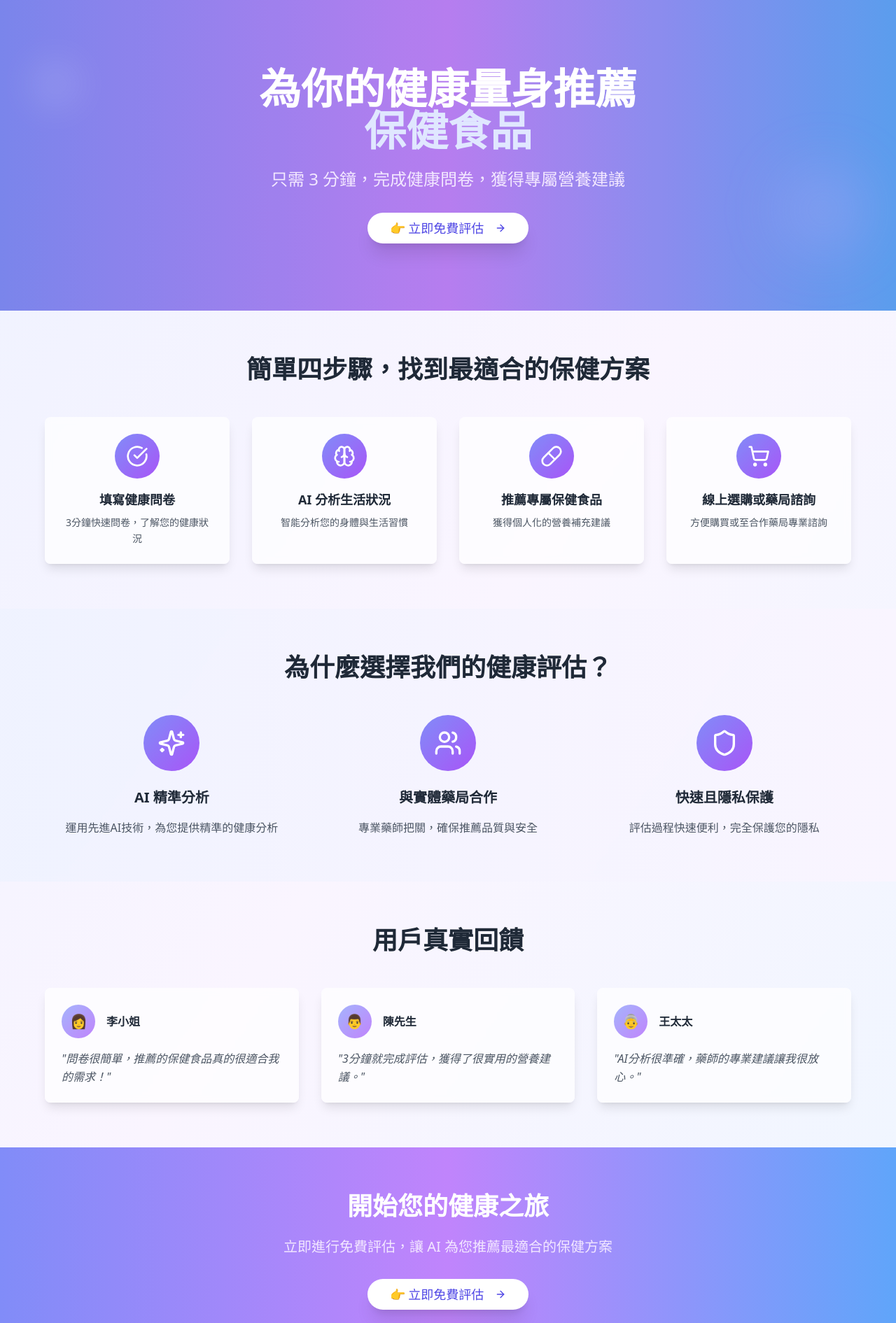
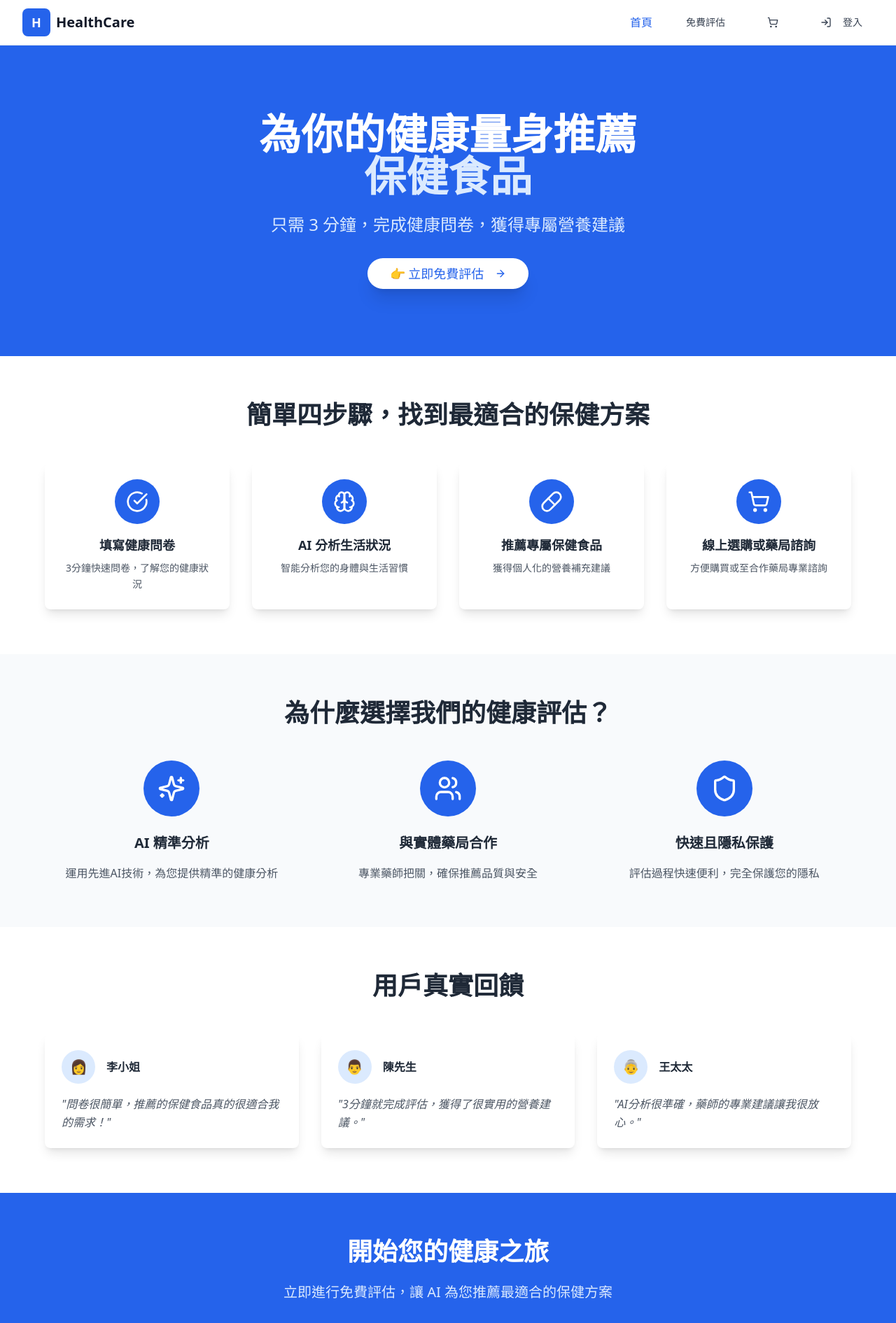
Before and after one commit to Tcy930502/design-to-vite-magic, a React (Vite) app: page / in a window 1280 px wide. Shown: the top 1891 px of the page at 70% size. Built offline with nearby package versions, Linux system fonts and the light colour scheme.

Commit message:
Refactor: Apply color scheme and add header elements
Apply the color scheme from the provided image. Add "首頁", "免費評估", "購物車", and "登入" to the header, and replace the logo.

```diff
--- a/src/components/HomePage.tsx
+++ b/src/components/HomePage.tsx
@@ -1,6 +1,6 @@
 
 import React from 'react';
-import { ArrowRight, CheckCircle, Brain, Pill, ShoppingCart, Sparkles, Users, Shield, Clock } from 'lucide-react';
+import { ArrowRight, CheckCircle, Brain, Pill, ShoppingCart, Sparkles, Users, Shield, Clock, LogIn } from 'lucide-react';
 import { Button } from '@/components/ui/button';
 import { Card, CardContent } from '@/components/ui/card';
 
@@ -70,45 +70,74 @@ const HomePage = () => {
   ];
 
   return (
-    <div className="min-h-screen bg-gradient-to-br from-indigo-50 via-purple-50 to-blue-50">
+    <div className="min-h-screen bg-slate-50">
+      {/* Navigation Header */}
+      <header className="bg-white shadow-sm border-b">
+        <div className="max-w-7xl mx-auto px-4 sm:px-6 lg:px-8">
+          <div className="flex justify-between items-center h-16">
+            {/* Logo */}
+            <div className="flex items-center">
+              <div className="w-10 h-10 bg-blue-600 rounded-lg flex items-center justify-center">
+                <span className="text-white font-bold text-lg">H</span>
+              </div>
+              <span className="ml-2 text-xl font-semibold text-gray-900">HealthCare</span>
+            </div>
+
+            {/* Navigation */}
+            <nav className="flex items-center space-x-8">
+              <a href="/" className="text-blue-600 font-medium">首頁</a>
+              <Button
+                onClick={handleStartAssessment}
+                variant="ghost"
+                className="text-gray-700 hover:text-blue-600"
+              >
+                免費評估
+              </Button>
+              <Button variant="ghost" size="icon" className="text-gray-700 hover:text-blue-600">
+                <ShoppingCart className="w-5 h-5" />
+              </Button>
+              <Button variant="ghost" className="text-gray-700 hover:text-blue-600">
+                <LogIn className="w-4 h-4 mr-2" />
+                登入
+              </Button>
+            </nav>
+          </div>
+        </div>
+      </header>
+
       {/* Hero Section */}
-      <section className="relative px-4 py-16 md:py-24 bg-gradient-to-r from-indigo-400 via-purple-400 to-blue-400 text-white overflow-hidden">
-        <div className="absolute inset-0 bg-black/5"></div>
-        <div className="relative max-w-6xl mx-auto text-center">
+      <section className="relative px-4 py-16 md:py-24 bg-blue-600 text-white overflow-hidden">
+        <div className="max-w-6xl mx-auto text-center">
           <h1 className="text-4xl md:text-6xl font-bold mb-6 animate-fade-in">
             為你的健康量身推薦
-            <span className="block text-indigo-100">保健食品</span>
+            <span className="block text-blue-100">保健食品</span>
           </h1>
-          <p className="text-xl md:text-2xl mb-8 text-purple-100 max-w-3xl mx-auto animate-fade-in" style={{animationDelay: '0.2s'}}>
+          <p className="text-xl md:text-2xl mb-8 text-blue-100 max-w-3xl mx-auto animate-fade-in" style={{animationDelay: '0.2s'}}>
             只需 3 分鐘，完成健康問卷，獲得專屬營養建議
           </p>
           <Button
             onClick={handleStartAssessment}
             size="lg"
-            className="bg-white text-indigo-600 hover:bg-indigo-50 text-lg px-8 py-4 rounded-full shadow-xl hover:shadow-2xl transition-all duration-300 transform hover:scale-105 animate-fade-in"
+            className="bg-white text-blue-600 hover:bg-blue-50 text-lg px-8 py-4 rounded-full shadow-xl hover:shadow-2xl transition-all duration-300 transform hover:scale-105 animate-fade-in"
             style={{animationDelay: '0.4s'}}
           >
             👉 立即免費評估
             <ArrowRight className="ml-2 w-5 h-5" />
           </Button>
         </div>
-
-        {/* Decorative Elements */}
-        <div className="absolute top-20 left-10 w-20 h-20 bg-white/10 rounded-full blur-xl"></div>
-        <div className="absolute bottom-20 right-10 w-32 h-32 bg-purple-300/20 rounded-full blur-2xl"></div>
       </section>
 
       {/* Process Steps */}
-      <section className="py-16 px-4">
+      <section className="py-16 px-4 bg-white">
         <div className="max-w-6xl mx-auto">
           <h2 className="text-3xl md:text-4xl font-bold text-center text-gray-800 mb-12">
             簡單四步驟，找到最適合的保健方案
           </h2>
           <div className="grid grid-cols-1 md:grid-cols-2 lg:grid-cols-4 gap-8">
             {processSteps.map((step, index) => (
-              <Card key={index} className="text-center border-none shadow-lg hover:shadow-xl transition-all duration-300 hover:-translate-y-2 animate-fade-in bg-white/70 backdrop-blur-sm" style={{animationDelay: `${index * 0.1}s`}}>
+              <Card key={index} className="text-center border-none shadow-lg hover:shadow-xl transition-all duration-300 hover:-translate-y-2 animate-fade-in" style={{animationDelay: `${index * 0.1}s`}}>
                 <CardContent className="p-6">
-                  <div className="w-16 h-16 bg-gradient-to-br from-indigo-400 to-purple-500 rounded-full flex items-center justify-center mx-auto mb-4">
+                  <div className="w-16 h-16 bg-blue-600 rounded-full flex items-center justify-center mx-auto mb-4">
                     <step.icon className="w-8 h-8 text-white" />
                   </div>
                   <h3 className="font-semibold text-lg text-gray-800 mb-2">{step.title}</h3>
@@ -121,7 +150,7 @@ const HomePage = () => {
       </section>
 
       {/* Features Section */}
-      <section className="py-16 px-4 bg-gradient-to-r from-indigo-50/80 to-purple-50/80 backdrop-blur-sm">
+      <section className="py-16 px-4 bg-slate-50">
         <div className="max-w-6xl mx-auto">
           <h2 className="text-3xl md:text-4xl font-bold text-center text-gray-800 mb-12">
             為什麼選擇我們的健康評估？
@@ -129,7 +158,7 @@ const HomePage = () => {
           <div className="grid grid-cols-1 md:grid-cols-3 gap-8">
             {features.map((feature, index) => (
               <div key={index} className="text-center animate-fade-in" style={{animationDelay: `${index * 0.2}s`}}>
-                <div className="w-20 h-20 bg-gradient-to-br from-indigo-400 to-purple-500 rounded-full flex items-center justify-center mx-auto mb-6">
+                <div className="w-20 h-20 bg-blue-600 rounded-full flex items-center justify-center mx-auto mb-6">
                   <feature.icon className="w-10 h-10 text-white" />
                 </div>
                 <h3 className="font-semibold text-xl text-gray-800 mb-4">{feature.title}</h3>
@@ -141,17 +170,17 @@ const HomePage = () => {
       </section>
 
       {/* Testimonials */}
-      <section className="py-16 px-4">
+      <section className="py-16 px-4 bg-white">
         <div className="max-w-6xl mx-auto">
           <h2 className="text-3xl md:text-4xl font-bold text-center text-gray-800 mb-12">
             用戶真實回饋
           </h2>
           <div className="grid grid-cols-1 md:grid-cols-3 gap-8">
             {testimonials.map((testimonial, index) => (
-              <Card key={index} className="border-none shadow-lg hover:shadow-xl transition-all duration-300 animate-fade-in bg-white/70 backdrop-blur-sm" style={{animationDelay: `${index * 0.15}s`}}>
+              <Card key={index} className="border-none shadow-lg hover:shadow-xl transition-all duration-300 animate-fade-in" style={{animationDelay: `${index * 0.15}s`}}>
                 <CardContent className="p-6">
                   <div className="flex items-center mb-4">
-                    <div className="w-12 h-12 bg-gradient-to-br from-indigo-300 to-purple-400 rounded-full flex items-center justify-center mr-4 text-xl">
+                    <div className="w-12 h-12 bg-blue-100 rounded-full flex items-center justify-center mr-4 text-xl">
                       {testimonial.avatar}
                     </div>
                     <h4 className="font-semibold text-gray-800">{testimonial.name}</h4>
@@ -165,18 +194,18 @@ const HomePage = () => {
       </section>
 
       {/* Final CTA */}
-      <section className="py-16 px-4 bg-gradient-to-r from-indigo-400 via-purple-400 to-blue-400 text-white">
+      <section className="py-16 px-4 bg-blue-600 text-white">
         <div className="max-w-4xl mx-auto text-center">
           <h2 className="text-3xl md:text-4xl font-bold mb-6">
             開始您的健康之旅
           </h2>
-          <p className="text-xl mb-8 text-purple-100">
+          <p className="text-xl mb-8 text-blue-100">
             立即進行免費評估，讓 AI 為您推薦最適合的保健方案
           </p>
           <Button
             onClick={handleStartAssessment}
             size="lg"
-            className="bg-white text-indigo-600 hover:bg-indigo-50 text-lg px-8 py-4 rounded-full shadow-xl hover:shadow-2xl transition-all duration-300 transform hover:scale-105"
+            className="bg-white text-blue-600 hover:bg-blue-50 text-lg px-8 py-4 rounded-full shadow-xl hover:shadow-2xl transition-all duration-300 transform hover:scale-105"
           >
             👉 立即免費評估
             <ArrowRight className="ml-2 w-5 h-5" />
```
